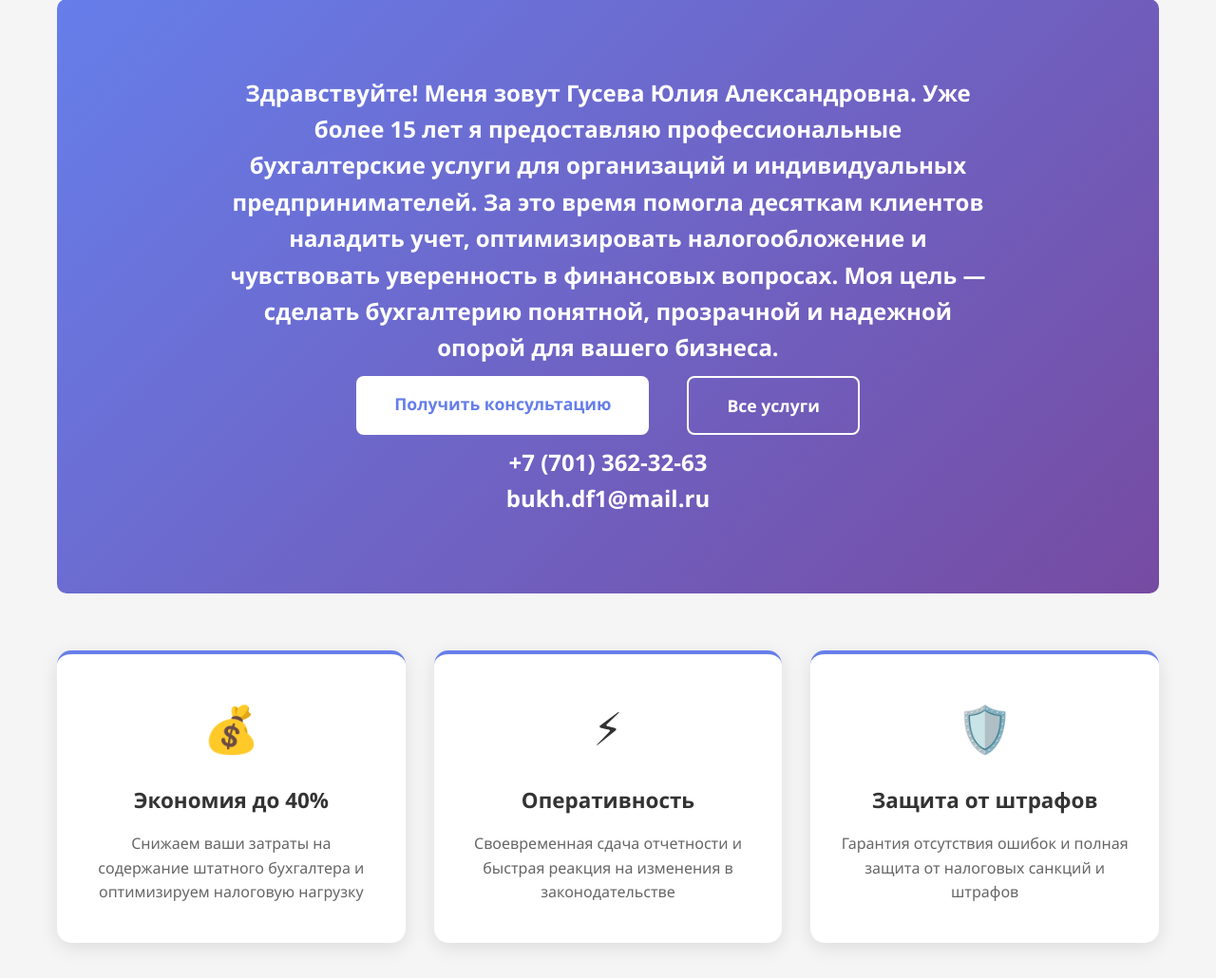
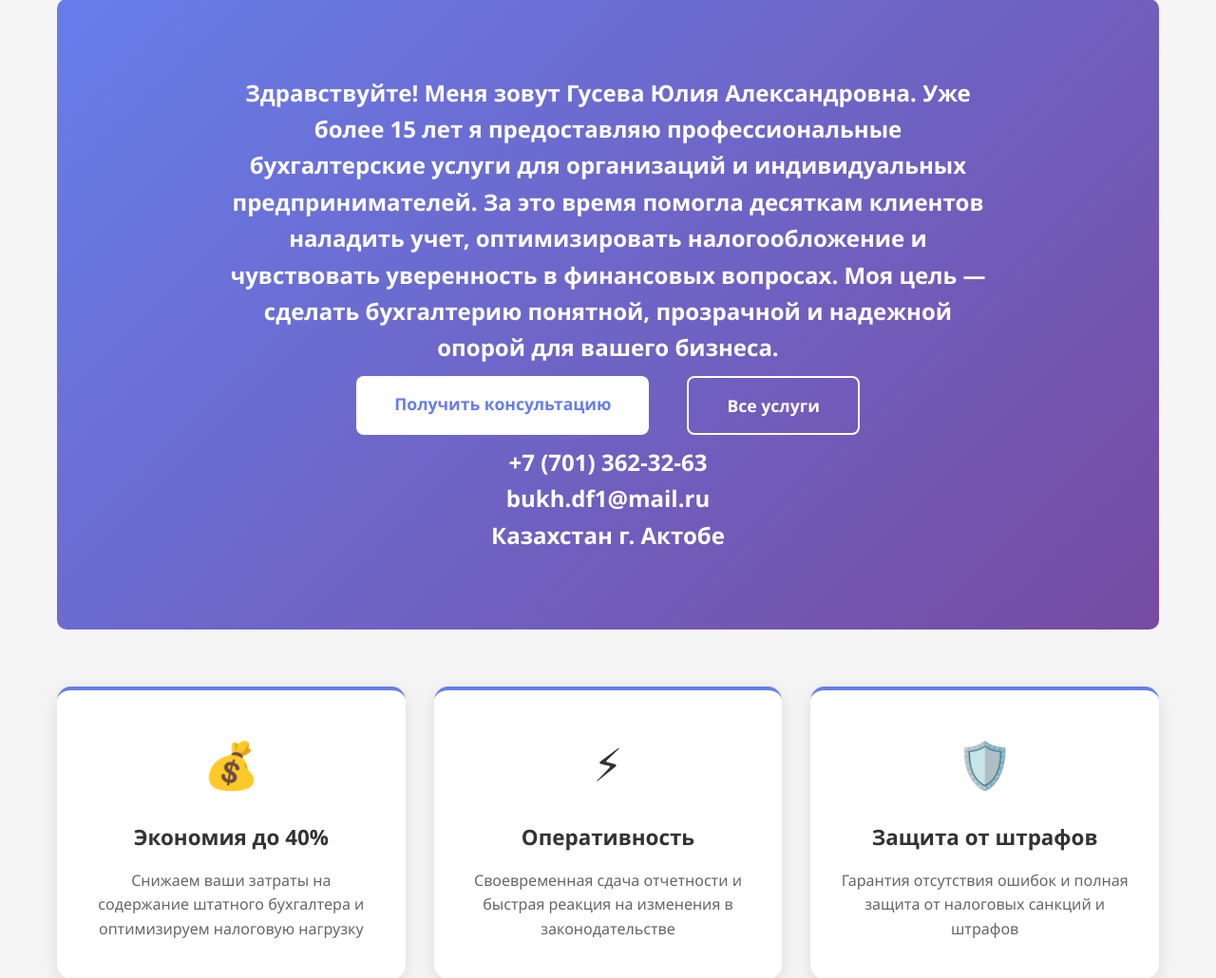
Before and after one commit to Vitalyevich96/accountant, a Flask app: page / in a window 1280 px wide. Shown: the part 113-1143 px from the top of the page at 95% size. Run offline with Flask 3, Linux system fonts and the light colour scheme.

Commit message:
Update page title and add location information

```diff
--- a/templates/index.html
+++ b/templates/index.html
@@ -1,6 +1,6 @@
 {% extends "base.html" %}
 
-{% block title %}Главная - Профессиональные услуги бухгалтера{% endblock %}
+{% block title %}Бухгалтер - Актобе{% endblock %}
 
 {% block extra_css %}
 <style>
@@ -278,6 +278,7 @@
     </div>
     <h2>+7 (701) 362-32-63</h2>
     <h2>bukh.df1@mail.ru</h2>
+    <h2>Казахстан г. Актобе</h2>
 </section>
 
 <!-- Ключевые преимущества -->
```
